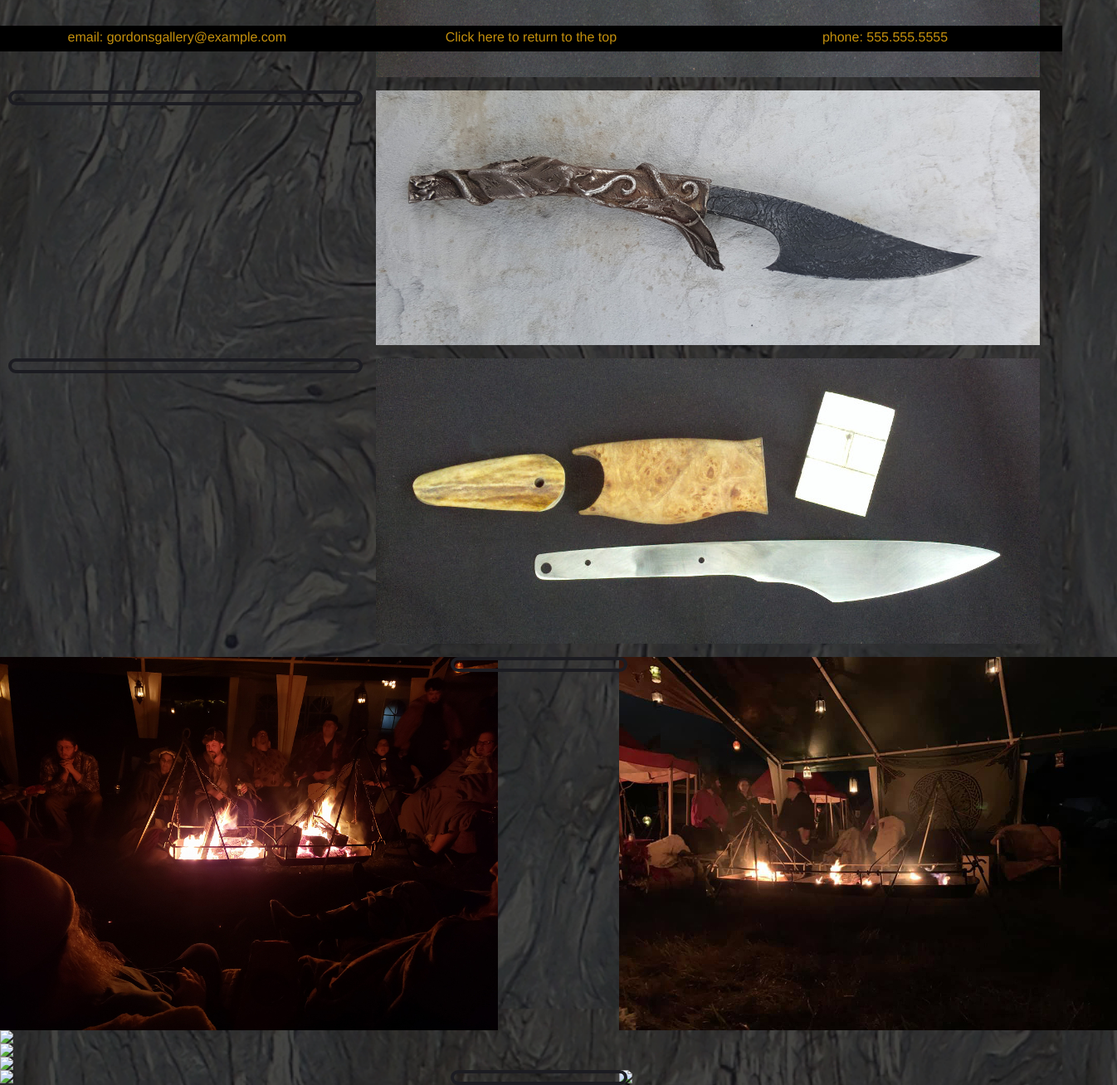
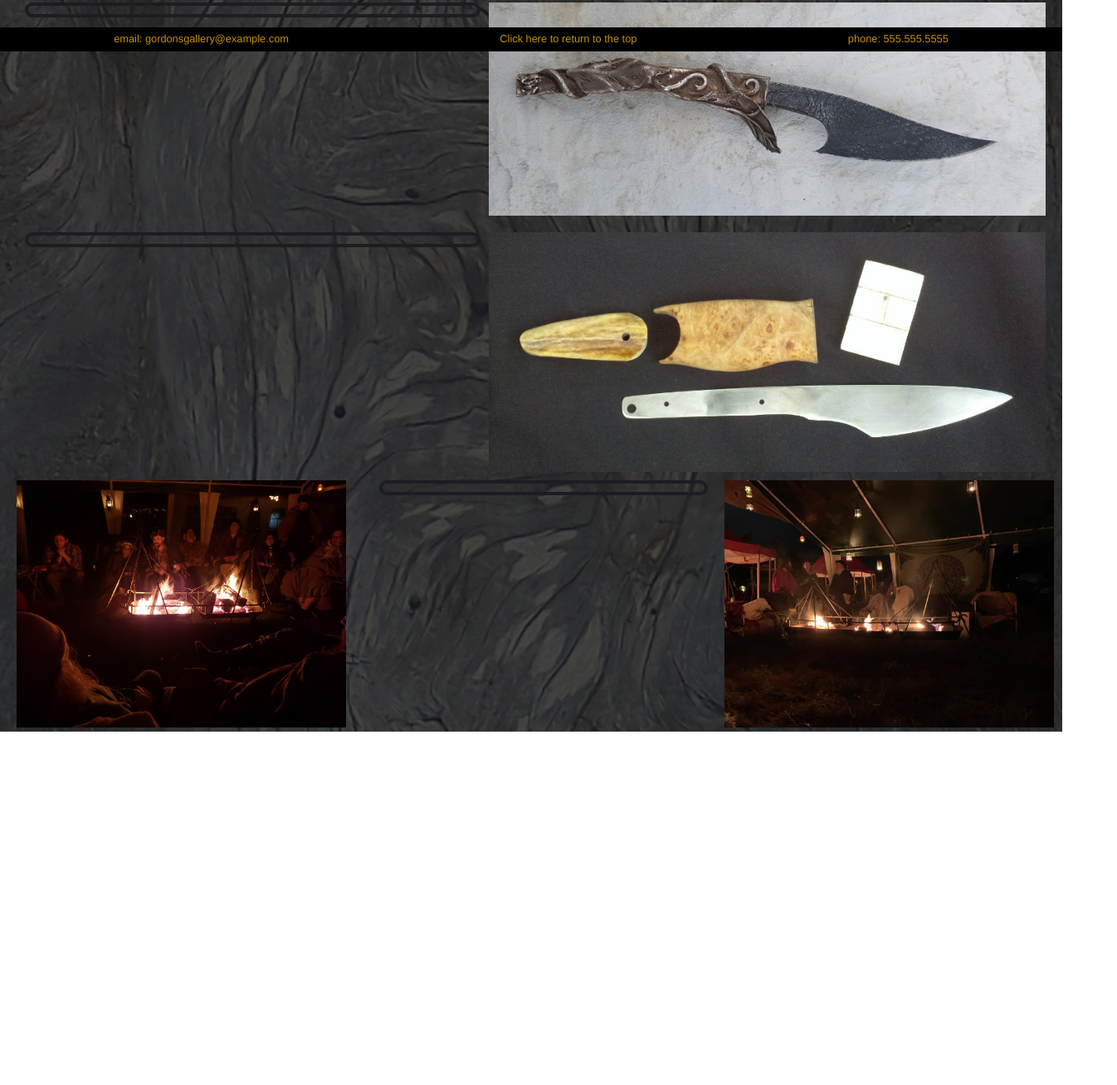
Before and after one commit to glindsayoc/Project, a plain HTML site: page V2/metal.html in a window 1280 px wide. Shown: the part 738-2046 px from the top of the page at 83% size, 1346 px wide, since content can reach past the window. After the commit the page ends 1620 px from the top, so only its background shows below. Drawn offline with Linux system fonts and the light colour scheme.

Commit message:
Added Stuff

```diff
--- a/V2/metal.html
+++ b/V2/metal.html
@@ -39,106 +39,65 @@
 
         <br />
 
-        <div class="row">
-            <div class="col-4">
+        <div class="grid-container2">
+            <div class="grid-item">
+                <blockquote>
+                    This was my first forged knife, made from a piece of rebar.
+                </blockquote>
+            </div>
+            <div class="grid-item">
+                <img id="flipH" src="img/first_knife.jpg" alt="first knife"/>
+            </div>
+            <div class="grid-item">
                 <blockquote>
 
                 </blockquote>
             </div>
-            <div class="col-8">
-                <img id="flipH" src="img/first_knife.jpg"/>
+            <div class="grid-item">
+                <img src="img/m2020-04-23_13-21-39_115.jpg" alt="knife wip 1"/>
             </div>
-        </div>
-
-        <br />
-
-        <div class="row">
-            <div class="col-4">
+            <div class="grid-item">
                 <blockquote>
 
                 </blockquote>
             </div>
-            <div class="col-8">
-                <img src="img/m2020-04-23_13-21-39_115.jpg"/>
+            <div class="grid-item">
+                <img src="img/m20200423_115338.jpg" alt="knife wip 2"/>
             </div>
-        </div>
-
-        <br />
-
-        <div class="row">
-            <div class="col-4">
+            <div class="grid-item">
                 <blockquote>
 
                 </blockquote>
             </div>
-            <div class="col-8">
-                <img src="img/m20200423_115338.jpg"/>
+            <div class="grid-item">
+                <img src="img/mknife2.jpg" alt="knife wip 3"/>
             </div>
         </div>
 
-        <br />
-
-        <div class="row">
-            <div class="col-4">
+        <div class="grid-container3">
+            <div class="grid-item">
+                <img src="img/m2pit.jpg" alt="2 pan fire pit"/>
+            </div>
+            <div class="grid-item">
                 <blockquote>
 
                 </blockquote>
             </div>
-            <div class="col-8">
-                <img src="img/mknife2.jpg"/>
-            </div>
-        </div>
-
-        <br />
-
-        <div class="row">
-            <div class="col-5">
-                <img src="img/m2pit.jpg"/>
-            </div>
-            <div class="col-2">
-                <blockquote>
-
-                </blockquote>
-            </div>
-            <div class="col-5">
-                <img src="img/m3pit.jpg"/>
-            </div>
-        </div>
-
-        <div class="row">
-            <img src="img/.jpg"/>
-        </div>
-        <div class="row">
-            <img src="img/.jpg"/>
-        </div>
-        <div class="row">
-            <img src="img/.jpg"/>
-        </div>
-        <div class="row">
-            <div class="col-5">
-                <img src="img/.jpg"/>
-            </div>
-            <div class="col-2">
-                <blockquote>
-
-                </blockquote>
-            </div>
-            <div class="col-5">
-                <img src="img/.jpg"/>
+            <div class="grid-item">
+                <img src="img/m3pit.jpg" alt="3 pan fire pit"/>
             </div>
         </div>
 
         <footer>
-            <div class="row">
-                <div class="col-4">
+            <div class="grid-container">
+                <div class="grid-item">
                     <a href="mailto:gordonsgallery@example.com">email:	gordonsgallery@example.com</a>
                 </div>
-                <div class="col-4">
+                <div class="grid-item">
                     <a href="#top">Click here to return to the top</a>
                 </div>
-                <div class="col-4">
+                <div class="grid-item">
                     <a href="tel:555555555">phone:	555.555.5555</a>
-                </div>
             </div>
         </footer>
 
--- a/V2/styles.css
+++ b/V2/styles.css
@@ -70,9 +70,9 @@ body {
 
 footer {
   background-color: #000000;
-  font-size: 1em;
+  font-size: .8em;
   text-align: center;
-  padding: 6px 0px 9px 0px;
+  padding: 3px 0px 3px 0px;
   width: 100%;
   /* M3LO9 Demonstrate fixed, static, or inherited positioning:
   This keeps the footer at the bottom of the viewport
@@ -166,7 +166,7 @@ p {color: silver;
 blockquote {
   color: lightsteelblue;
   font-size: 1.2em;
-  padding: 5px 40px 5px 40px;
+  padding: 5px 20px 5px 20px;
   border: solid 4px rgb(28, 28, 34);
   /* M4LO3 Demonstrate the use of rounded corners for borders (CSS) */
   border-radius: 16px;
@@ -228,7 +228,6 @@ This flips any images I've tagged with id="flipH, on the Y axis */
   transform: rotate(270deg);
 }
 
-/* Grid Styles */
 #right {
   margin-left: auto;
   margin-right: 0;
@@ -247,6 +246,48 @@ This flips any images I've tagged with id="flipH, on the Y axis */
   display: block;
 }
 
+/* Grid Styles */
+/* M3LO6 Demonstrate formatting a grid */
+.grid-container {
+  display: grid;
+  grid-template-columns: auto auto auto;
+  padding: 5px 20px 5px 20px;
+  grid-gap: 20px;
+}
+
+.grid-container1 {
+  display: grid;
+  grid-template-columns: auto;
+  padding: 5px 20px 5px 20px;
+  grid-gap: 10px;
+}
+
+.grid-container2 {
+  display: grid;
+  grid-template-columns: auto auto;
+  padding: 5px 20px 5px 20px;
+  grid-gap: 20px;
+}
+
+.grid-container3 {
+  display: grid;
+  grid-template-columns: 33.33% 33.33% 33.33%;
+  padding: 5px 20px 5px 20px;
+  grid-gap: 30px;
+  margin-right: 50px;
+}
+
+.grid-container > div {
+  text-align: center;
+  padding: 0;
+  font-size: 1em;
+}
+
+.grid-item > img {
+  width: 100%;
+  height: 100%;
+  object-fit: contain; }
+
 /* M3LO3 Demonstrate a clearing floats:
 This clears floats after the row elements to prevent collapse. */
 .row:after {
@@ -254,22 +295,3 @@ This clears floats after the row elements to prevent collapse. */
 content: '';
   display: table;
 }
-
-div [class^="col-"] {
-  float: left;
-}
-
-/* M3LO6 Demonstrate formatting a grid:
-These column widths are used along with the rows to create a grid. */
-.col-1 {width: 8.33%;}
-.col-2 {width: 16.66%;}
-.col-3 {width: 25%;}
-.col-4 {width: 33.33%;}
-.col-5 {width: 41.66%;}
-.col-6 {width: 50%;}
-.col-7 {width: 58.33%;}
-.col-8 {width: 66.66%;}
-.col-9 {width: 75%;}
-.col-10 {width: 83.33%;}
-.col-11 {width: 91.66%;}
-.col-12 {width: 100%;}
```
Also changed, not shown: V2/about.html (+4 -5 lines), V2/index.html (+16 -23 lines), V2/jewelry.html (+26 -5 lines), V2/stone.html (+66 -8 lines), V2/img/s2_TigereyeRough.jpg (added), V2/img/s2_TigereyeSlabs.jpg (deleted), V2/img/s3_TigereyeLayout.jpg (deleted), V2/img/s4_TigereyeRoughCut.jpg (deleted).
